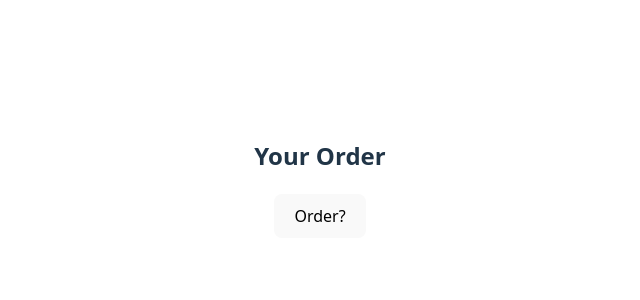
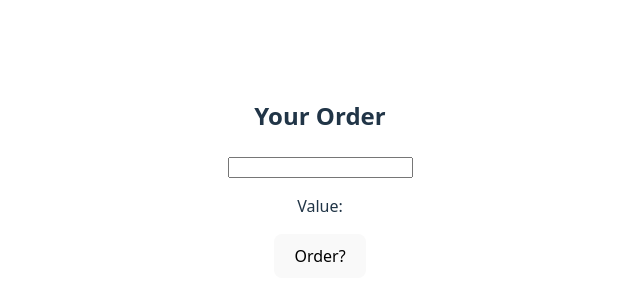
Before and after one commit to FernandoC-01/pizzaPizza, a React (Vite) app in the folder client/: page / in a window 1280 px wide. Shown: the part 222-522 px from the top of the page, without its empty margins (320-960 px from the left). Built offline with nearby package versions, Linux system fonts and the light colour scheme.

Commit message:
Update OrderList.jsx

```diff
--- a/client/src/components/OrderList.jsx
+++ b/client/src/components/OrderList.jsx
@@ -5,9 +5,21 @@ export default function OrderList()
 {
     const [orderItems, setOrder,] = useState([])
 
-    function addToOrder()
+    const [foodItem, SetFoodItem] = useState('')
+
+    function AddToOrder()
     {
-        setOrder([...orderItems, "MorePizza"])
+        if (foodItem)
+        {
+            setOrder([...orderItems, foodItem])
+            SetFoodItem("")
+        }
+
+    }
+
+    function NewItemInputHandeler(event)
+    {
+        SetFoodItem(event.target.value)
     }
 
 
@@ -15,13 +27,17 @@ export default function OrderList()
         <div>
             <h2>Your Order</h2>
 
+            <input type="text" value = {foodItem} onChange = {NewItemInputHandeler}/>
+
+            <p>Value: {foodItem}</p>
+
             <ul>
                 {orderItems.map((orderItems, index) => (
                     <li key={index}> {orderItems} </li>
                 ) )}
             </ul>
 
-            <button onClick={addToOrder}>  Order?</button>
+            <button onClick={AddToOrder}>  Order?</button>
 
         </div>
 
```
